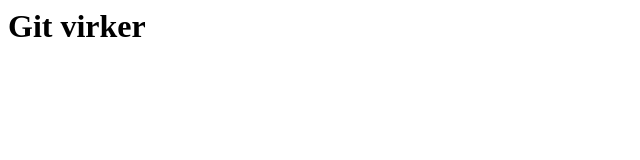
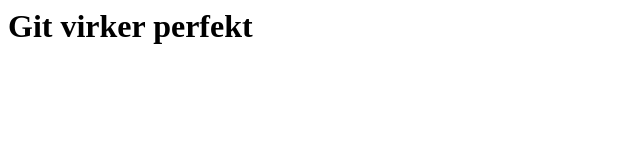
Before and after one commit to Hr-Boesen/githubmappe, a plain HTML site: page index.html in a window 1280 px wide. Shown: the whole page, without its empty margins (0-640 px from the left). Drawn offline with Linux system fonts and the light colour scheme.

Commit message:
My second commit

```diff
--- a/index.html
+++ b/index.html
@@ -1 +1 @@
-<h1>Git virker</h1>
+<h1>Git virker perfekt</h1>
```
